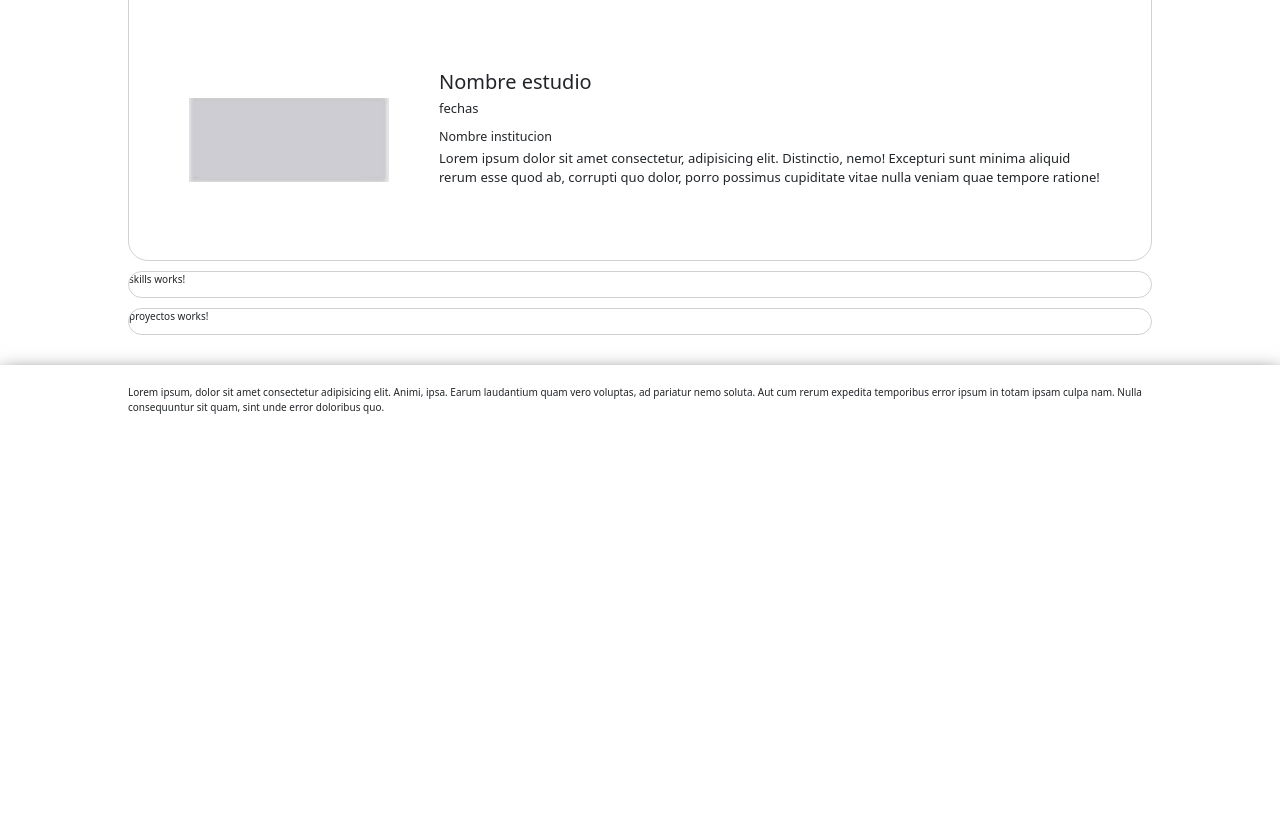
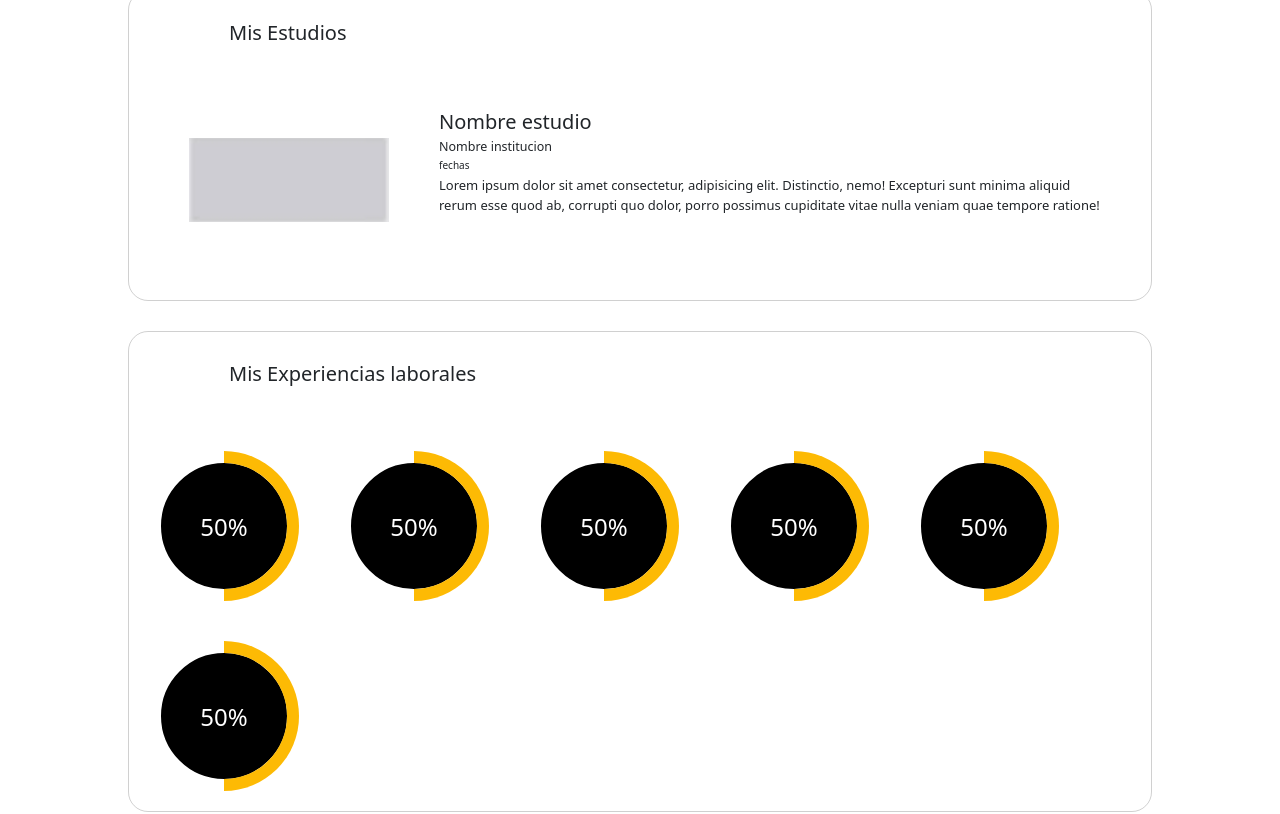
Before and after one commit to acotto-san/portfolioWeb, an Angular app: page / in a window 1280 px wide. Shown: the part 1200-2014 px from the top of the page. Before the commit the page ends 1645 px from the top, so only its background shows below. Built offline with nearby package versions, Linux system fonts and the light colour scheme.

Commit message:
cambios varios

```diff
--- a/src/app/app.component.css
+++ b/src/app/app.component.css
@@ -13,7 +13,7 @@ app-header{
     display: grid;
     grid-template-areas: "acerca-de" "experiencia" "educacion" "skills" "proyectos";
     grid-template-rows: auto ;
-    grid-gap: 1rem;
+    grid-gap: 3rem;
 }
 
 
--- a/src/app/app.module.ts
+++ b/src/app/app.module.ts
@@ -18,6 +18,7 @@ import { BannerComponent } from './components/banner/banner.component';
 import { DatosPersonalesComponent } from './components/datos-personales/datos-personales.component';
 import { AvatarComponent } from './components/avatar/avatar.component';
 import { MainCardComponent } from './components/main-card/main-card.component';
+import { ProgressCircleComponent } from './components/skills/progress-circle/progress-circle.component';
 
 @NgModule({
   declarations: [
@@ -36,7 +37,8 @@ import { MainCardComponent } from './components/main-card/main-card.component';
     BannerComponent,
     DatosPersonalesComponent,
     AvatarComponent,
-    MainCardComponent
+    MainCardComponent,
+    ProgressCircleComponent
   ],
   imports: [
     BrowserModule,
--- a/src/app/components/banner/banner.component.html
+++ b/src/app/components/banner/banner.component.html
@@ -1 +1 @@
-<img src="../../../assets/banner2.jpg" alt="" id="img-banner">
+<img src="../../../assets/banner.jpeg" alt="" id="img-banner">
--- a/src/app/components/educacion/educacion.component.html
+++ b/src/app/components/educacion/educacion.component.html
@@ -7,10 +7,11 @@
         <div class="grid-item-datos-del-estudio">
             <div>
                 <h2>Nombre estudio</h2>
-                <p>fechas</p>
+                <h5>Nombre institucion</h5>
+
             </div>
             <div >
-                <h5>Nombre institucion</h5>
+                <h6>fechas</h6>
                 <p>Lorem ipsum dolor sit amet consectetur, adipisicing elit. Distinctio, nemo! Excepturi sunt minima
                     aliquid rerum esse quod ab, corrupti quo dolor, porro possimus cupiditate vitae nulla veniam quae
                     tempore ratione!</p>
--- /dev/null
+++ b/src/app/components/skills/progress-circle/progress-circle.component.css
@@ -0,0 +1,145 @@
+body {
+    background-color: #7E57C2
+}
+
+.mt-100 {
+    margin-top: 200px
+}
+
+.progress {
+    width: 150px;
+    height: 150px !important;
+    float: left;
+    line-height: 150px;
+    background: none;
+    margin: 20px;
+    box-shadow: none;
+    position: relative
+}
+
+.progress:after {
+    content: "";
+    width: 100%;
+    height: 100%;
+    border-radius: 50%;
+    border: 12px solid #fff;
+    position: absolute;
+    top: 0;
+    left: 0
+}
+
+.progress>span {
+    width: 50%;
+    height: 100%;
+    overflow: hidden;
+    position: absolute;
+    top: 0;
+    z-index: 1
+}
+
+.progress .progress-left {
+    left: 0
+}
+
+.progress .progress-bar {
+    width: 100%;
+    height: 100%;
+    background: none;
+    border-width: 12px;
+    border-style: solid;
+    position: absolute;
+    top: 0
+}
+
+.progress .progress-left .progress-bar {
+    left: 100%;
+    border-top-right-radius: 80px;
+    border-bottom-right-radius: 80px;
+    border-left: 0;
+    -webkit-transform-origin: center left;
+    transform-origin: center left
+}
+
+.progress .progress-right {
+    right: 0
+}
+
+.progress .progress-right .progress-bar {
+    left: -100%;
+    border-top-left-radius: 80px;
+    border-bottom-left-radius: 80px;
+    border-right: 0;
+    -webkit-transform-origin: center right;
+    transform-origin: center right;
+    animation: loading-1 1.8s linear forwards
+}
+
+.progress .progress-value {
+    width: 90%;
+    height: 90%;
+    border-radius: 50%;
+    background: #000;
+    font-size: 24px;
+    color: #fff;
+    line-height: 135px;
+    text-align: center;
+    position: absolute;
+    top: 5%;
+    left: 5%
+}
+
+.progress.blue .progress-bar {
+    border-color: #049dff
+}
+
+.progress.blue .progress-left .progress-bar {
+    animation: loading-2 1.5s linear forwards 1.8s
+}
+
+.progress.yellow .progress-bar {
+    border-color: #fdba04
+}
+
+.progress.yellow .progress-right .progress-bar {
+    animation: loading-1 1.8s linear forwards
+}
+
+.progress.yellow .progress-left .progress-bar {
+    animation: none
+}
+
+@keyframes loading-1 {
+    0% {
+        -webkit-transform: rotate(0deg);
+        transform: rotate(0deg)
+    }
+
+    100% {
+        -webkit-transform: rotate(180deg);
+        transform: rotate(180deg)
+    }
+}
+
+@keyframes loading-2 {
+    0% {
+        -webkit-transform: rotate(0deg);
+        transform: rotate(0deg)
+    }
+
+    100% {
+        -webkit-transform: rotate(144deg);
+        transform: rotate(144deg)
+    }
+}
+
+@keyframes loading-3 {
+    0% {
+        -webkit-transform: rotate(0deg);
+        transform: rotate(0deg)
+    }
+
+    100% {
+        -webkit-transform: rotate(135deg);
+        transform: rotate(13deg)
+    }
+}
--- /dev/null
+++ b/src/app/components/skills/progress-circle/progress-circle.component.html
@@ -0,0 +1,4 @@
+<div class="progress yellow"> <span class="progress-left"> <span class="progress-bar"></span> </span> <span
+    class="progress-right"> <span class="progress-bar"></span> </span>
+<div class="progress-value">50%</div>
+</div>
--- /dev/null
+++ b/src/app/components/skills/progress-circle/progress-circle.component.ts
@@ -0,0 +1,15 @@
+import { Component, OnInit } from '@angular/core';
+
+@Component({
+  selector: 'app-progress-circle',
+  templateUrl: './progress-circle.component.html',
+  styleUrls: ['./progress-circle.component.css']
+})
+export class ProgressCircleComponent implements OnInit {
+
+  constructor() { }
+
+  ngOnInit(): void {
+  }
+
+}
--- a/src/app/components/skills/skills.component.css
+++ b/src/app/components/skills/skills.component.css
@@ -0,0 +1,25 @@
+.main-card-container {
+    font-size: 1.3rem;
+    width: 100%;
+    display: flex;
+    flex-direction: column;
+}
+.header-skills {
+
+    position: relative;
+    padding: 3rem 2rem 4rem;
+    padding-left: 10rem;
+
+}
+
+/* .grid-container-experiencia {
+    padding-left: 1rem;
+    margin: 2rem 4rem 2rem 0rem ;
+    display: grid;
+    grid-template-columns: 30rem auto;
+    grid-template-rows: 1fr;
+    grid-template-areas: 'logo empresa empresa empresa';
+
+    min-height: 17rem;
+
+} */
--- a/src/app/components/skills/skills.component.html
+++ b/src/app/components/skills/skills.component.html
@@ -1 +1,14 @@
-<p>skills works!</p>
+
+<div class="main-card-container">
+    <h2 class="main-card-item header-skills">Mis Experiencias laborales</h2>
+    <div class="main-card-item progress-circle-container">
+        <app-progress-circle></app-progress-circle>
+        <app-progress-circle></app-progress-circle>
+        <app-progress-circle></app-progress-circle>
+        <app-progress-circle></app-progress-circle>
+        <app-progress-circle></app-progress-circle>
+        <app-progress-circle></app-progress-circle>
+    </div>
+
+
+</div>
```
Also changed, not shown: 1 other file (tests, documents, lock files or other folders).
